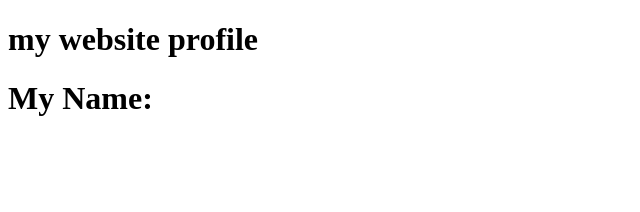
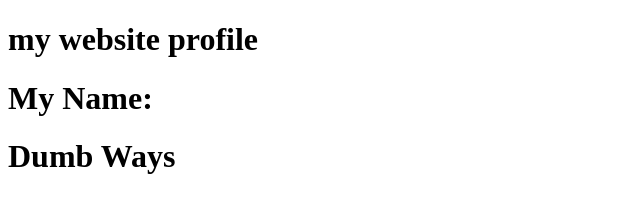
Before and after one commit to fitrahasfar/testing, a plain HTML site: page index.html in a window 1280 px wide. Shown: the whole page, without its empty margins (0-640 px from the left). Drawn offline with Linux system fonts and the light colour scheme.

Commit message:
fix: resolved merge conflict in index.html

```diff
--- a/index.html
+++ b/index.html
@@ -6,7 +6,8 @@
     <title>Document</title>
 </head>
 <body>
-    <h1>my website profile </h1>
+    <h1>my website profile</h1>
     <h1>My Name: </h1>
+    <h1>Dumb Ways </h1>
 </body>
 </html>
```
